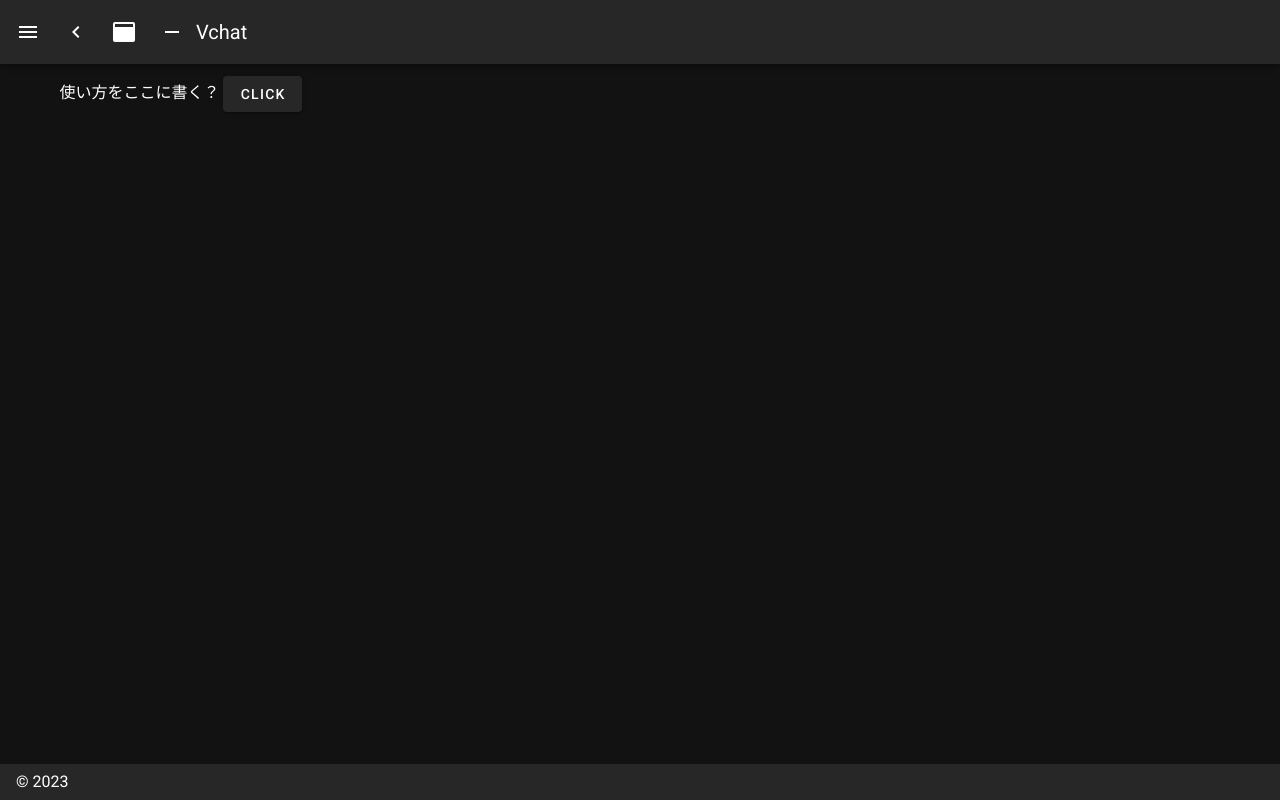
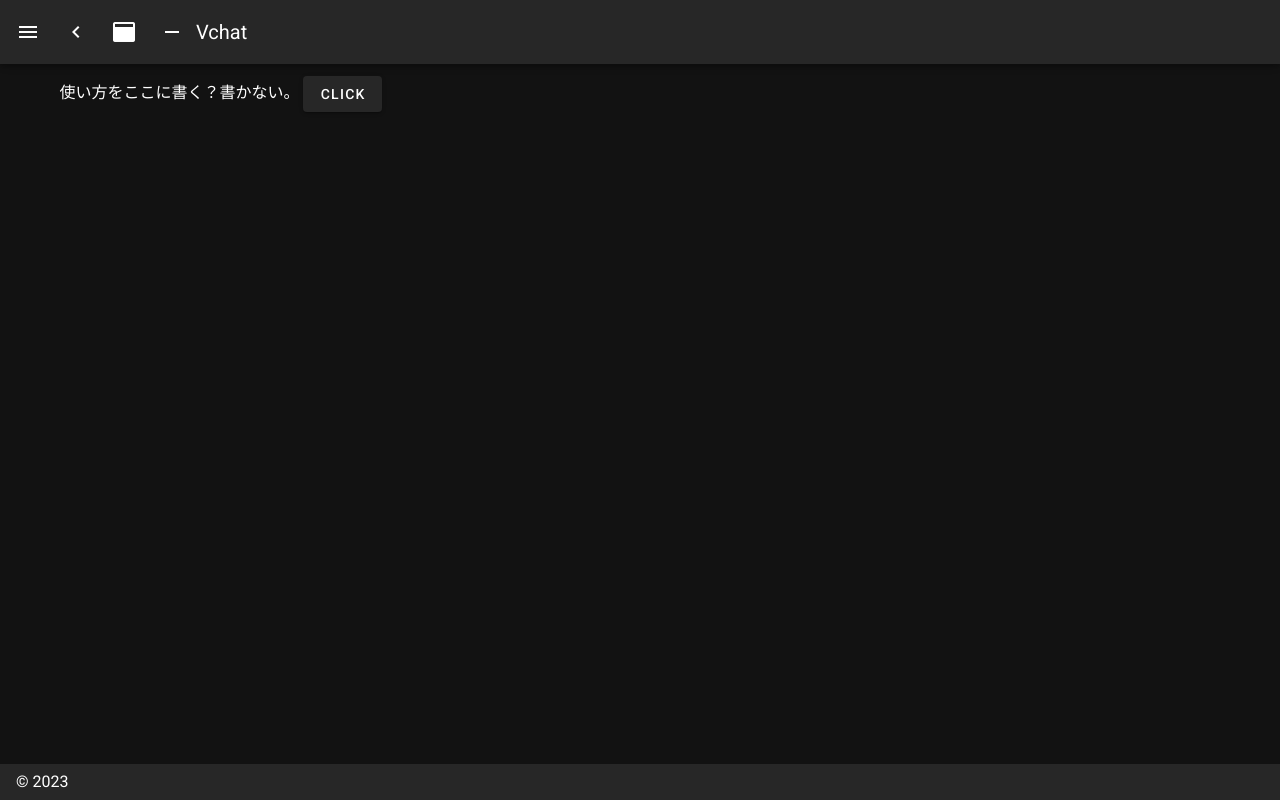
Before and after one commit to CLEPIL/4, a Nuxt app: page / in a window 1280 px wide. Built offline with nearby package versions, Linux system fonts and the light colour scheme.

Commit message:
some change

```diff
--- a/pages/index.vue
+++ b/pages/index.vue
@@ -1,6 +1,6 @@
 <template>
   <div>
-    使い方をここに書く？
+    使い方をここに書く？書かない。
     <v-btn @click="loginAccess">
       CLICK
     </v-btn>
```
